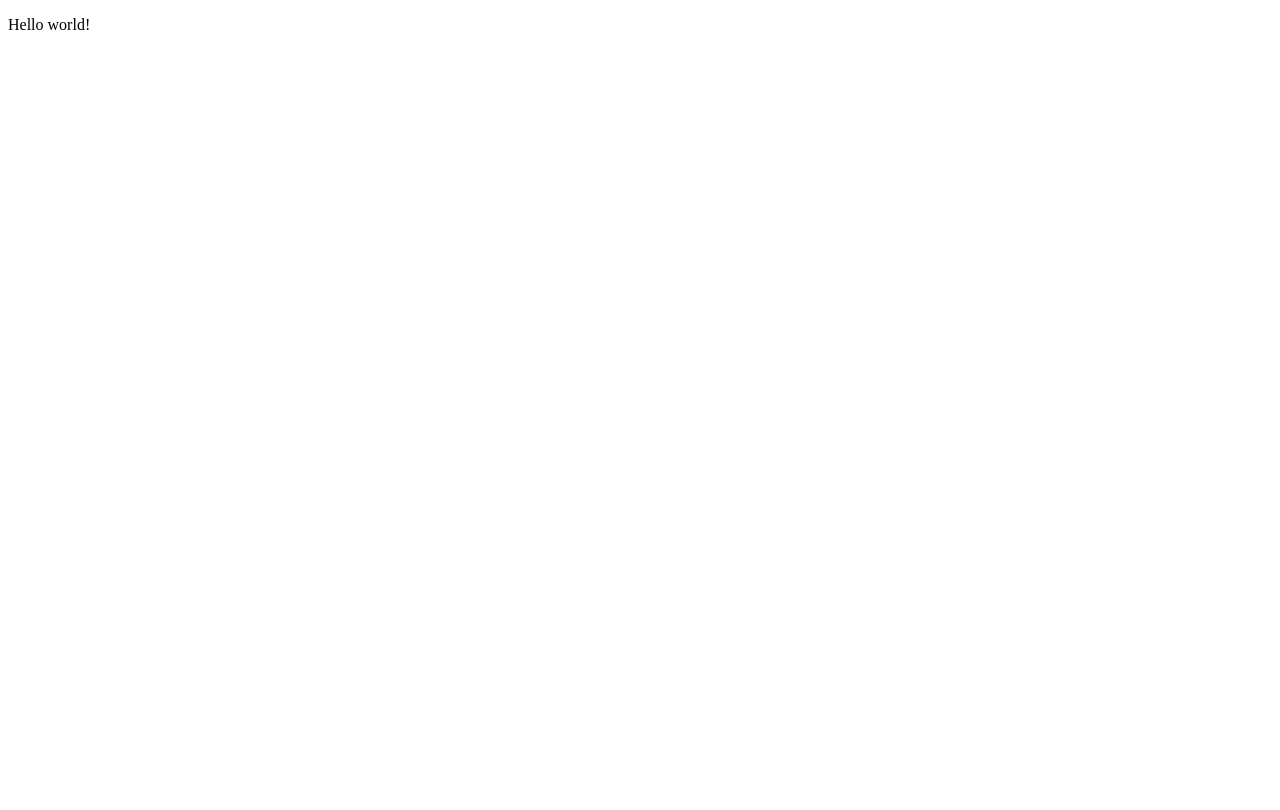
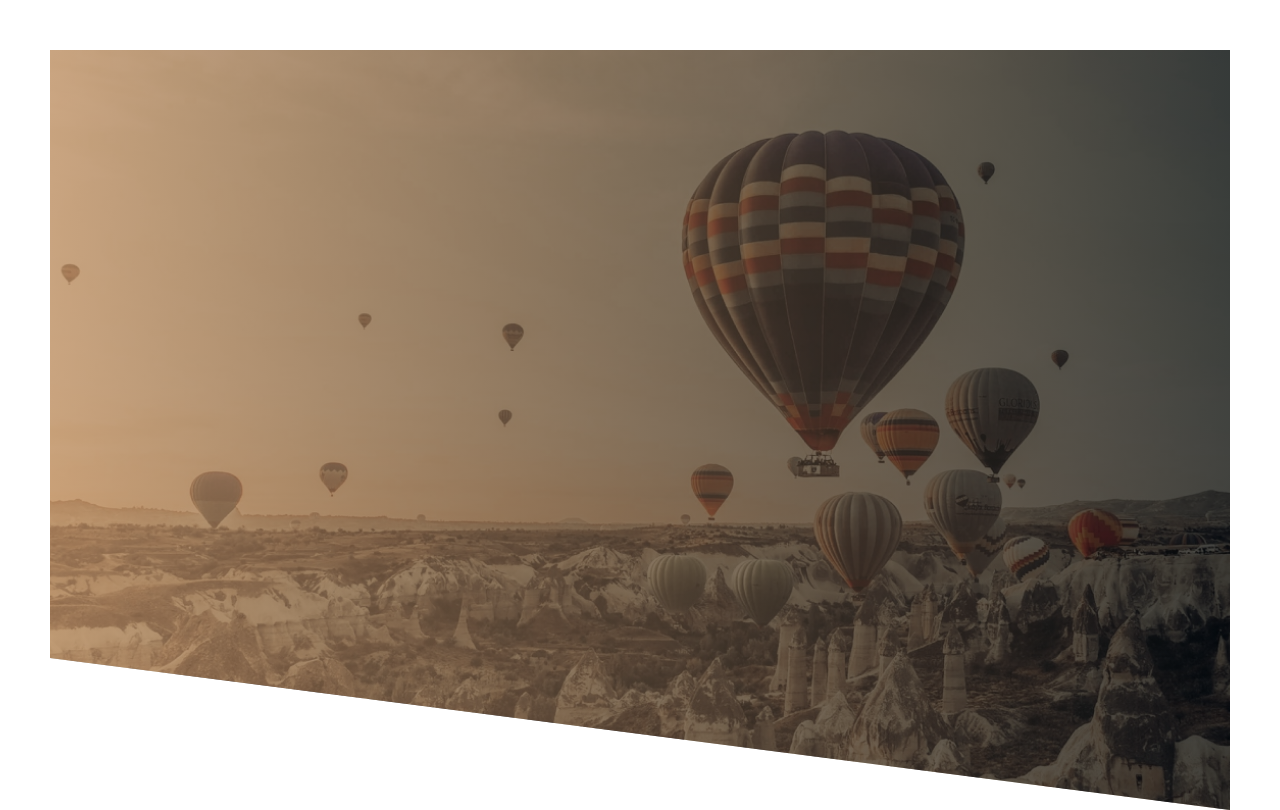
Before and after one commit to Quadath/layout-1, a website: page src/index.html in a window 1280 px wide. Drawn offline with Linux system fonts and the light colour scheme.

Commit message:
clip-path

```diff
--- a/src/index.html
+++ b/src/index.html
@@ -9,6 +9,10 @@
     <title>Ballons</title>
 </head>
 <body>
-    <p>Hello world!</p>
+    <div class="container">
+        <header class="header">
+
+        </header>
+    </div>
 </body>
 </html>
--- a/src/sass/style.sass
+++ b/src/sass/style.sass
@@ -0,0 +1,23 @@
+*
+    margin: 0
+    padding: 0
+    box-sizing: border-box
+
+body
+    font-family: "Roboto"
+    font-weight: 400
+    color: #777
+    font-size: 16px
+    letter-spacing: 2px
+    padding: 50px
+    background-color: white
+
+.container
+    background-color: #f7f7f7
+    height: 500px
+    width: 100%
+
+.header
+    height: 95vh
+    background: linear-gradient(90.05deg, rgba(186, 133, 84, 0.7) 0.03%, rgba(1, 1, 1, 0.7) 99.94%), url('../img/header-bg.jpg') center / cover no-repeat
+    clip-path: polygon(0% 0%, 100% 0%, 100% 100%, 0% 80%)
```
Also changed, not shown: src/css/style.css, src/css/style.min.css, src/img/header-bg.jpg (added).
